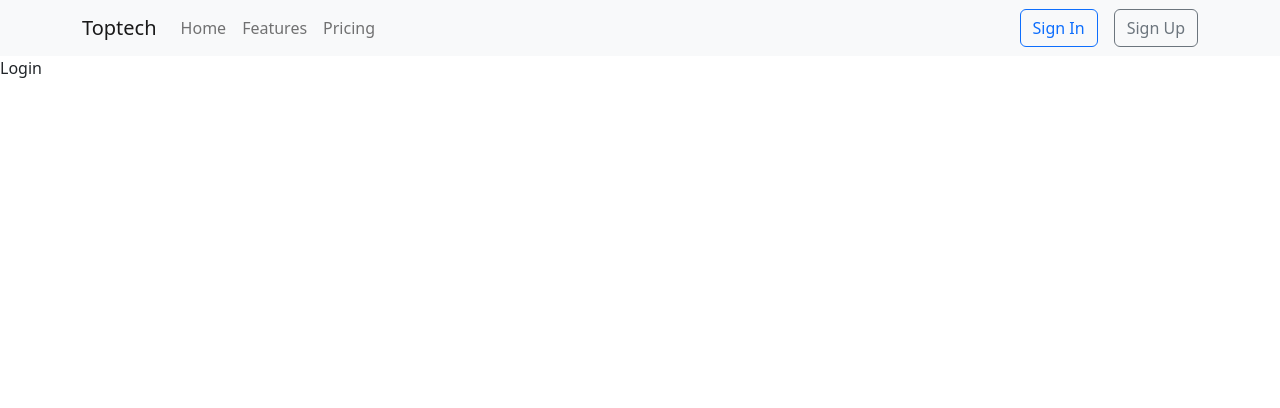
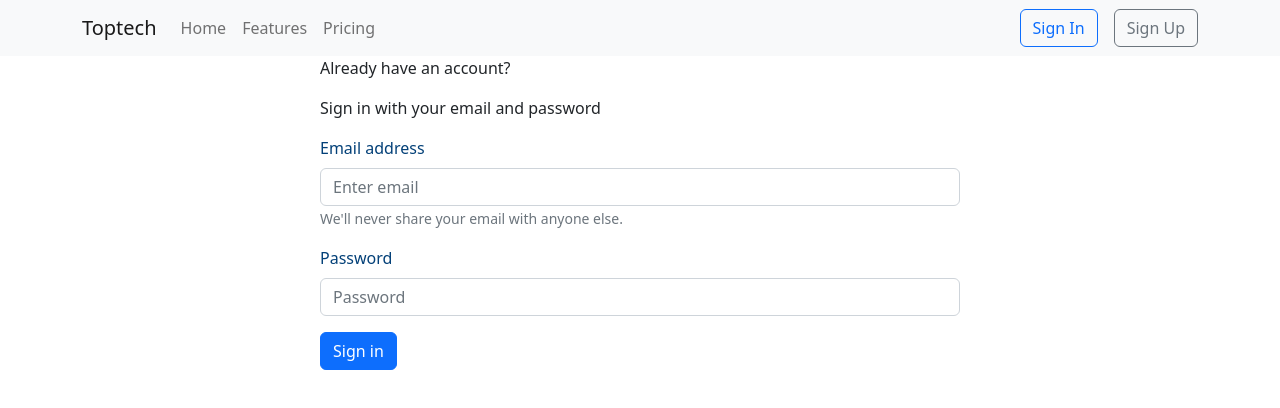
Before and after one commit to Caleb9083/Passport-auth-frontend, a React (Vite) app: page /signin-auth in a window 1280 px wide. Shown: the top 408 px of the page. Built offline with nearby package versions, Linux system fonts and the light colour scheme.

Commit message:
Create Login page with logging in with email

```diff
--- /dev/null
+++ b/src/pages/LoginPage/Login.css
@@ -0,0 +1,4 @@
+.login_container{
+    width: 50%;
+    margin: 0 auto;
+}
--- a/src/pages/LoginPage/Login.jsx
+++ b/src/pages/LoginPage/Login.jsx
@@ -1,8 +1,67 @@
-import React from 'react'
+import React, {useState} from 'react'
+import "./Login.css"
+
+import Button from 'react-bootstrap/esm/Button';
+import Form from "react-bootstrap/Form"
 
 const Login = () => {
+  const [loginData, setLoginData] = useState({
+    email: "",
+    password: "",
+  });
+
+  const handleChange = (e) => {
+    const newLoginData = { ...loginData };
+    newLoginData[e.target.name] = e.target.value;
+    setLoginData(newLoginData);
+  };
+
+  const {email, password} = loginData
+
+  const handleSubmit = (e) => {
+    e.preventDefault()
+  }
+
   return (
-    <div>Login</div>
+    <div className="login_container">
+      <div className="login_top_text">
+        <p className="top_text_large">Already have an account?</p>
+        <p>Sign in with your email and password</p>
+      </div>
+      <Form onSubmit={(e) => handleSubmit(e)} style={{ color: "#034078" }}>
+        <Form.Group className="mb-3">
+          <Form.Label>Email address</Form.Label>
+          <Form.Control
+            name="email"
+            value={email}
+            onChange={(e) => {
+              handleChange(e);
+            }}
+            type="email"
+            placeholder="Enter email"
+          />
+          <Form.Text className="text-muted">
+            We'll never share your email with anyone else.
+          </Form.Text>
+        </Form.Group>
+
+        <Form.Group className="mb-3">
+          <Form.Label>Password</Form.Label>
+          <Form.Control
+            name="password"
+            value={password}
+            onChange={(e) => handleChange(e)}
+            type="password"
+            placeholder="Password"
+          />
+        </Form.Group>
+        <Button
+          variant="primary"
+          type="submit">
+          Sign in
+        </Button>
+      </Form>
+    </div>
   )
 }
 
```
